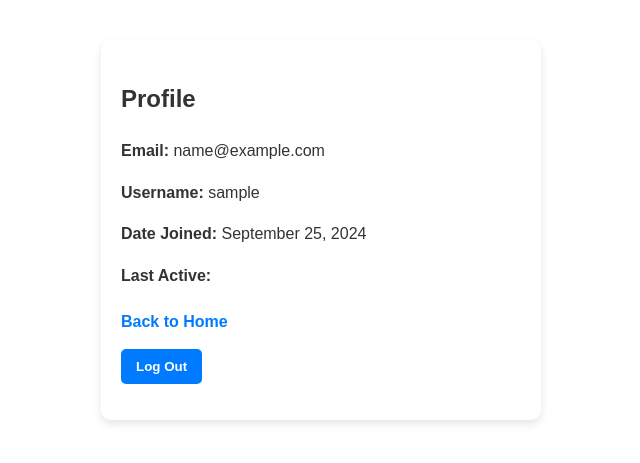
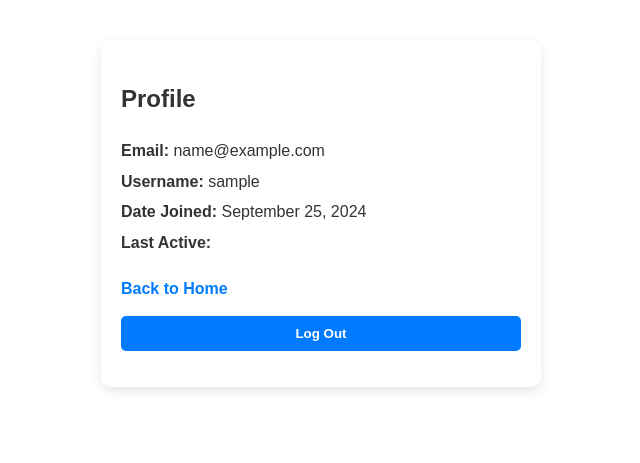
Before and after one commit to shivamgupta021/whatbytes-assignment, a Django app: page /accounts/profile/ in a window 1280 px wide. Shown: the top 463 px of the page, without its empty margins (319-959 px from the left). Run offline with Django 5.2, Linux system fonts and the light colour scheme; the visitor is signed in with stand-in values (Sample User, id 1).

Commit message:
Improve styling
Signed-off-by: Shivam Gupta <shivam.gupta02210@gmail.com>

```diff
--- a/accounts/templates/accounts/profile.html
+++ b/accounts/templates/accounts/profile.html
@@ -1,34 +1,79 @@
 {% extends "accounts/base.html" %}
 {% block content %}
-    <div class="card"
-         style="padding: 20px; background-color: #ffffff; color: #333; border-radius: 10px; max-width: 400px; margin: auto; box-shadow: 0 4px 8px rgba(0, 0, 0, 0.1);">
-        <h2 style="margin-bottom: 20px; font-family: 'Arial', sans-serif;">Profile</h2>
-        <p style="font-size: 16px;"><strong>Email:</strong> {{ user.email }}</p>
-        <p style="font-size: 16px;"><strong>Username:</strong> {{ user.username }}</p>
-        <p style="font-size: 16px;"><strong>Date Joined:</strong> {{ user.created_at|date:"F j, Y" }}</p>
-        <p style="font-size: 16px;"><strong>Last Active:</strong> {{ user.last_login|date:"F j Y, g:i a" }} </p>
-        <ul style="list-style-type: none; padding-left: 0; margin-top: 20px;">
-            <li style="margin: 15px 0;">
-                <a href="{% url 'home' %}"
-                   style="text-decoration: none; color: #007BFF; font-weight: bold; transition: color 0.3s;">Back to
-                    Home</a>
+    <div class="card">
+        <h2>Profile</h2>
+        <p><strong>Email:</strong> {{ user.email }}</p>
+        <p><strong>Username:</strong> {{ user.username }}</p>
+        <p><strong>Date Joined:</strong> {{ user.created_at|date:"F j, Y" }}</p>
+        <p><strong>Last Active:</strong> {{ user.last_login|date:"F j Y, g:i a" }}</p>
+        <ul>
+            <li>
+                <a href="{% url 'home' %}">Back to Home</a>
             </li>
-            <li style="margin: 15px 0;">
-                <form method="post" action="{% url 'logout' %}" style="display: inline;">
+            <li>
+                <form method="post" action="{% url 'logout' %}" class="logout-form">
                     {% csrf_token %}
-                    <button type="submit"
-                            style="background-color: #007BFF; color: white; border: none; border-radius: 5px; padding: 10px 15px; cursor: pointer; font-weight: bold; transition: background-color 0.3s;">
-                        Log Out
-                    </button>
+                    <button type="submit">Log Out</button>
                 </form>
             </li>
         </ul>
     </div>
 
     <style>
-        .card a {
+        .card {
+            padding: 20px;
+            background-color: #ffffff;
+            color: #333;
+            border-radius: 10px;
+            max-width: 400px;
+            margin: auto;
+            box-shadow: 0 4px 12px rgba(0, 0, 0, 0.1);
+            font-family: 'Arial', sans-serif;
+        }
+
+        h2 {
+            margin-bottom: 20px;
+        }
+
+        p {
             font-size: 16px;
-            font-family: 'Arial', sans-serif;
+            margin: 5px 0;
+        }
+
+        ul {
+            list-style-type: none;
+            padding-left: 0;
+            margin-top: 20px;
+        }
+
+        li {
+            margin: 15px 0;
+        }
+
+        a {
+            text-decoration: none;
+            color: #007BFF;
+            font-weight: bold;
+            transition: color 0.3s;
+        }
+
+        a:hover {
+            color: #0056b3;
+        }
+
+        .logout-form button {
+            background-color: #007BFF;
+            color: white;
+            border: none;
+            border-radius: 5px;
+            padding: 10px 15px;
+            cursor: pointer;
+            font-weight: bold;
+            transition: background-color 0.3s;
+        }
+
+        .logout-form button:hover {
+            background-color: #0056b3;
         }
     </style>
 {% endblock %}
```
Also changed, not shown: accounts/templates/accounts/home.html (+59 -19 lines).
